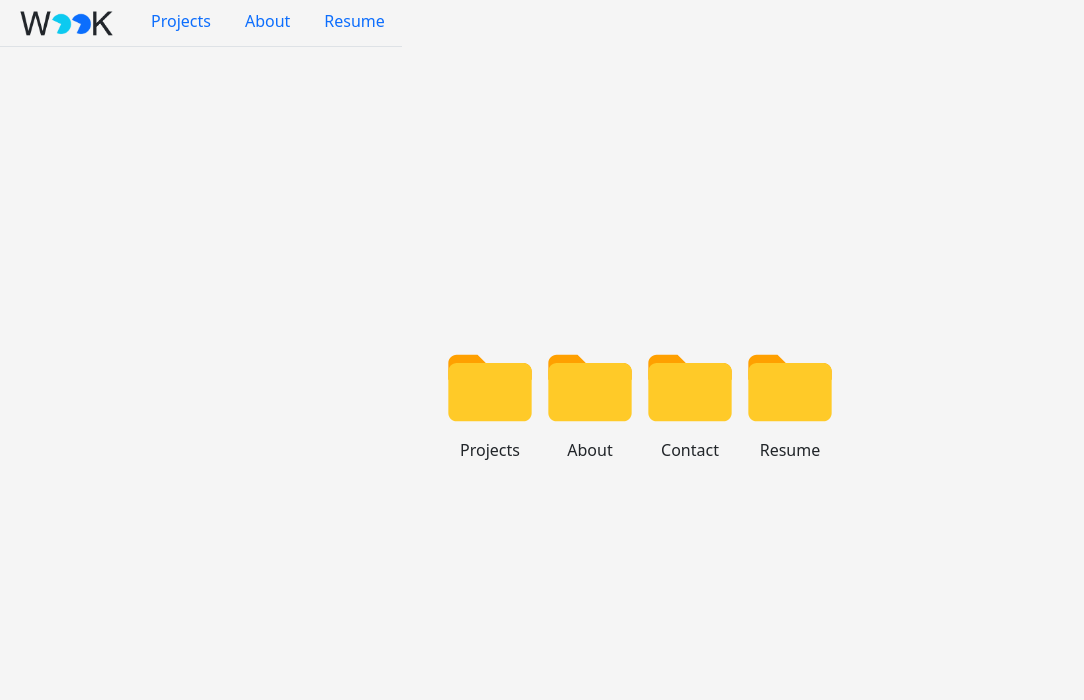
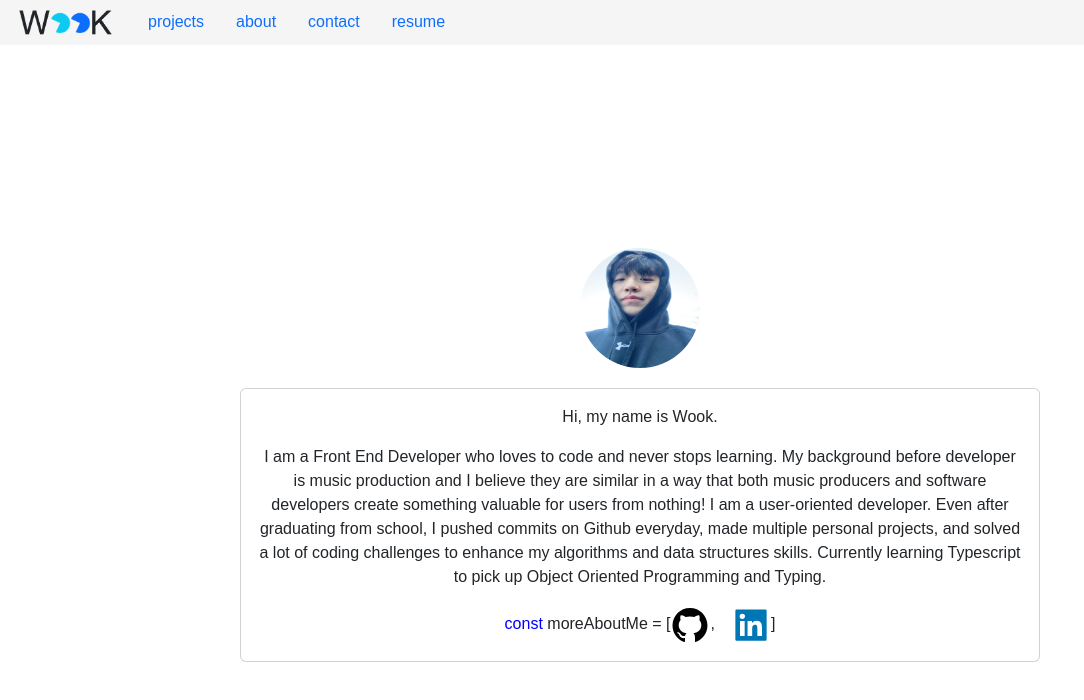
Before and after one commit to lbu0413/wook-website-v2, a React (Create React App) app: page /about in a window 1280 px wide. Shown: the top 700 px of the page, without its empty margins (0-1084 px from the left). Built offline with nearby package versions, Linux system fonts and the light colour scheme.

Commit message:
Navbar finished and polished

```diff
--- a/src/App.js
+++ b/src/App.js
@@ -1,12 +1,27 @@
 import "./App.css";
 import Home from "./components/Home";
 import { BrowserRouter, Route, Link, Switch } from "react-router-dom";
+import Projects from "./components/Projects";
+import About from "./components/About";
+import NavBar from "./components/Navbar";
+import styled from "styled-components";
+
+const StyledApp = styled.div`
+	font-family: "IBM Plex Sans", sans-serif;
+`;
 
 function App() {
 	return (
-		<div className="App">
-			<Home />
-		</div>
+		<StyledApp className="App">
+			<BrowserRouter>
+				<NavBar />
+				<Switch>
+					<Route exact path="/" component={Home} />
+					<Route exact path="/projects" component={Projects} />
+					<Route exact path="/about" component={About} />
+				</Switch>
+			</BrowserRouter>
+		</StyledApp>
 	);
 }
 
--- a/src/components/About.js
+++ b/src/components/About.js
@@ -1,7 +1,65 @@
 import React from "react";
+import "bootstrap/dist/css/bootstrap.min.css";
+import Image from "react-bootstrap/Image";
+import { Card, Button } from "react-bootstrap";
+import self from "../img/self.jpeg";
+import styled from "styled-components";
+import { AiFillGithub, AiFillLinkedin } from "react-icons/ai";
+
+const StyleAbout = styled.div`
+	display: flex;
+	justify-content: center;
+	align-items: center;
+	flex-direction: column;
+	height: 100vh;
+
+	.self {
+		width: 120px;
+		height: 120px;
+		margin: 20px;
+	}
+	span {
+		color: blue;
+	}
+`;
 
 const About = () => {
-	return <div>hi</div>;
+	return (
+		<StyleAbout>
+			<Image src={self} roundedCircle className="self" />
+			<Card style={{ width: "50rem" }}>
+				<Card.Body>
+					<Card.Text>Hi, my name is Wook.</Card.Text>
+					<Card.Text>
+						I am a Front End Developer who loves to code and never stops
+						learning. My background before developer is music production and I
+						believe they are similar in a way that both music producers and
+						software developers create something valuable for users from
+						nothing! I am a user-oriented developer. Even after graduating from
+						school, I pushed commits on Github everyday, made multiple personal
+						projects, and solved a lot of coding challenges to enhance my
+						algorithms and data structures skills. Currently learning Typescript
+						to pick up Object Oriented Programming and Typing.
+					</Card.Text>
+					<span>const</span> moreAboutMe = [
+					<Card.Link
+						target="_blank"
+						rel="noreferrer"
+						href="http://www.github.com/lbu0413">
+						<AiFillGithub size={40} color="black" />
+					</Card.Link>
+					,
+					<Card.Link
+						target="_blank"
+						rel="noreferrer"
+						href="https://www.linkedin.com/in/vvooklee/">
+						<AiFillLinkedin size={40} color="#0077b5" />
+					</Card.Link>
+					]
+				</Card.Body>
+			</Card>
+		</StyleAbout>
+	);
 };
 
 export default About;
--- a/src/components/Home.js
+++ b/src/components/Home.js
@@ -1,20 +1,16 @@
 import React, { useEffect, useState } from "react";
 import "bootstrap/dist/css/bootstrap.min.css";
 import Loader from "./Loader";
-import NavBar from "./Navbar";
-import Projects from "./Projects";
-import About from "./About";
 import styled from "styled-components";
 import { NavLink, Route, Link } from "react-router-dom";
-import { FcFolder } from "react-icons/fc";
-import { FcOpenedFolder } from "react-icons/fc";
+import { FcFolder, FcOpenedFolder } from "react-icons/fc";
 
 const StyledHome = styled.main`
 	display: flex;
 	flex-direction: column;
 	justify-content: center;
 	align-items: center;
-	background-color: whitesmoke;
+	background-color: white;
 	height: 100vh;
 `;
 
@@ -35,22 +31,22 @@ const Home = () => {
 	const initialFolders = [
 		{
 			id: 1,
-			title: "Projects",
+			title: "projects",
 			open: false,
 		},
 		{
 			id: 2,
-			title: "About",
+			title: "about",
 			open: false,
 		},
 		{
 			id: 3,
-			title: "Contact",
+			title: "contact",
 			open: false,
 		},
 		{
 			id: 4,
-			title: "Resume",
+			title: "resume",
 			open: false,
 		},
 	];
@@ -80,7 +76,6 @@ const Home = () => {
 				<Loader />
 			) : (
 				<>
-					<NavBar />
 					<StyledIconsContainer>
 						{folders.map((folder) => {
 							return (
--- a/src/components/Loader.js
+++ b/src/components/Loader.js
@@ -4,8 +4,7 @@ import "bootstrap/dist/css/bootstrap.min.css";
 import styled from "styled-components";
 
 const StyledLoader = styled.div`
-	font-family: "IBM Plex Sans", sans-serif;
-	background-color: whitesmoke;
+	background-color: white;
 	display: flex;
 	justify-content: center;
 	align-items: center;
--- a/src/components/Navbar.js
+++ b/src/components/Navbar.js
@@ -4,11 +4,8 @@ import styled from "styled-components";
 import wookIcon from "../img/wook-icon.png";
 
 const StyledNav = styled.nav`
-	display: flex;
-	justify-content: center;
-	top: 0;
-	left: 0;
-	position: fixed;
+	background-color: whitesmoke;
+
 	.wookIcon {
 		width: 100px;
 	}
@@ -17,20 +14,26 @@ const StyledNav = styled.nav`
 const NavBar = () => {
 	return (
 		<StyledNav>
-			<Nav fill variant="tabs" defaultActiveKey="/home">
+			<Nav
+				variant="tab"
+				defaultActiveKey="/home"
+				className="align-items-center">
 				<Nav.Item>
 					<Nav.Link href="/">
 						<img src={wookIcon} alt="wook-icon" className="wookIcon" />
 					</Nav.Link>
 				</Nav.Item>
 				<Nav.Item>
-					<Nav.Link href="/Projects">Projects</Nav.Link>
+					<Nav.Link href="/projects">projects</Nav.Link>
 				</Nav.Item>
 				<Nav.Item>
-					<Nav.Link href="/About">About</Nav.Link>
+					<Nav.Link href="/about">about</Nav.Link>
 				</Nav.Item>
 				<Nav.Item>
-					<Nav.Link href="/Resume">Resume</Nav.Link>
+					<Nav.Link href="/contact">contact</Nav.Link>
+				</Nav.Item>
+				<Nav.Item>
+					<Nav.Link href="/resume">resume</Nav.Link>
 				</Nav.Item>
 			</Nav>
 		</StyledNav>
```
Also changed, not shown: src/img/self.jpeg (added).
